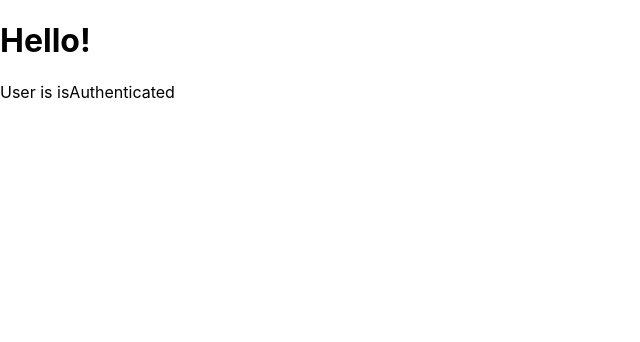
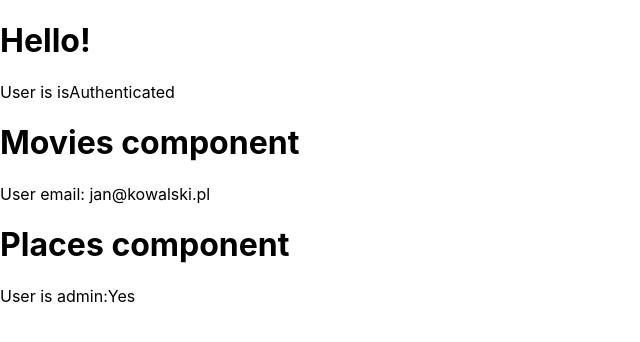
Before and after one commit to MJanowskiDev/SR_W9_T1, a React (Create React App) app: page / in a window 1280 px wide. Both pictures are taken after typing "Sample123" into the empty fields and a click on the button "Proceed". Shown: the top 342 px of the page, without its empty margins (0-640 px from the left). Built offline with nearby package versions, Linux system fonts and the light colour scheme.

Commit message:
Added userInfoContext. Added Movies, Places components. New HOC component withUser that provides context

```diff
--- a/src/components/Content/Content.js
+++ b/src/components/Content/Content.js
@@ -1,5 +1,7 @@
 import { useContext } from 'react';
 import { PassphraseProviderContext } from 'components/PassphraseForm';
+import Movies from 'components/Movies/Movies';
+import Places from 'components/Places/Places';
 
 const Content = () => {
   const { isAuthenticated } = useContext(PassphraseProviderContext);
@@ -7,7 +9,15 @@ const Content = () => {
   return (
     <div>
       <h1>Hello!</h1>
-			{isAuthenticated ? <p>User is isAuthenticated</p> : <p>User is not Authenticated</p>}
+      {isAuthenticated ? (
+        <div>
+          <p>User is isAuthenticated</p>
+          <Movies />
+          <Places />
+        </div>
+      ) : (
+        <p>User is not Authenticated</p>
+      )}
     </div>
   );
 };
--- /dev/null
+++ b/src/components/HOC/withUser.js
@@ -0,0 +1,11 @@
+import React, { useContext } from 'react';
+import { PassphraseProviderContext } from 'components/PassphraseForm';
+
+const withUser =
+  (Component) =>
+  ({ ...props }) => {
+    const { userInfo } = useContext(PassphraseProviderContext);
+    return <Component userInfo={userInfo} {...props} />;
+  };
+
+export default withUser;
--- /dev/null
+++ b/src/components/Movies/Movies.js
@@ -0,0 +1,12 @@
+import withUser from 'components/HOC/withUser';
+
+const Movies = ({ userInfo }) => {
+  return (
+    <div>
+      <h1>Movies component</h1>
+      <p>User email: {userInfo.email}</p>
+    </div>
+  );
+};
+
+export default withUser(Movies);
--- /dev/null
+++ b/src/components/Movies/index.js
@@ -0,0 +1 @@
+export { default } from './Movies';
--- a/src/components/PassphraseForm/Form.js
+++ b/src/components/PassphraseForm/Form.js
@@ -11,10 +11,13 @@ const Form = ({ onFormSubmit }) => {
     <div className={classes.FormContainer}>
       <form className={classes.Form} onSubmit={onSubmitHandle}>
         <div className={classes.FormRow}>
-					<label htmlFor="passphrase">Please enter secret Passphrase</label>
-					<input id="passphrase" type="password" />
+          <input hidden type='text' autoComplete='username' />
         </div>
-				<button type="submit">Proceed</button>
+        <div className={classes.FormRow}>
+          <label htmlFor='passphrase'>Please enter secret Passphrase</label>
+          <input autoComplete='new-password' id='passphrase' type='password' />
+        </div>
+        <button type='submit'>Proceed</button>
       </form>
     </div>
   );
--- a/src/components/PassphraseForm/PassphraseForm.js
+++ b/src/components/PassphraseForm/PassphraseForm.js
@@ -6,8 +6,14 @@ const checkValidity = (passphrase) => {
   return !!passphrase; //Implement validation algorithm in future
 };
 
+const dummyUser = {
+  email: 'jan@kowalski.pl',
+  isAdmin: true,
+};
+
 const PassphraseForm = ({ children }) => {
-	const [ isAuthenticated, setIsAuthenticated ] = useState(false);
+  const [isAuthenticated, setIsAuthenticated] = useState(false);
+  const [userInfo] = useState(dummyUser);
 
   const formSubmitHandle = (passphrase) => {
     const result = checkValidity(passphrase);
@@ -15,7 +21,7 @@ const PassphraseForm = ({ children }) => {
   };
 
   return (
-		<PassphraseProvider value={{ isAuthenticated: true }}>
+    <PassphraseProvider value={{ isAuthenticated: true, userInfo: userInfo }}>
       {isAuthenticated ? children : <Form onFormSubmit={formSubmitHandle} />}
     </PassphraseProvider>
   );
--- /dev/null
+++ b/src/components/Places/Places.js
@@ -0,0 +1,12 @@
+import withUser from 'components/HOC/withUser';
+
+const Places = ({ userInfo }) => {
+  return (
+    <div>
+      <h1>Places component</h1>
+      <p>User is admin:{userInfo.isAdmin ? 'Yes' : 'No'}</p>
+    </div>
+  );
+};
+
+export default withUser(Places);
--- /dev/null
+++ b/src/components/Places/index.js
@@ -0,0 +1 @@
+export { default } from './Places';
```
Lines whose indentation alone changed are shown as unchanged.
